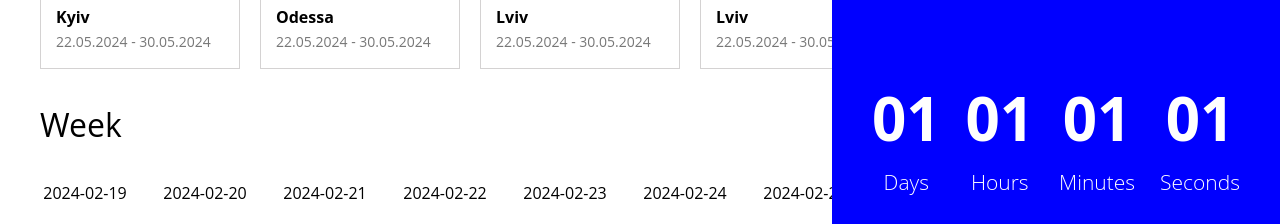
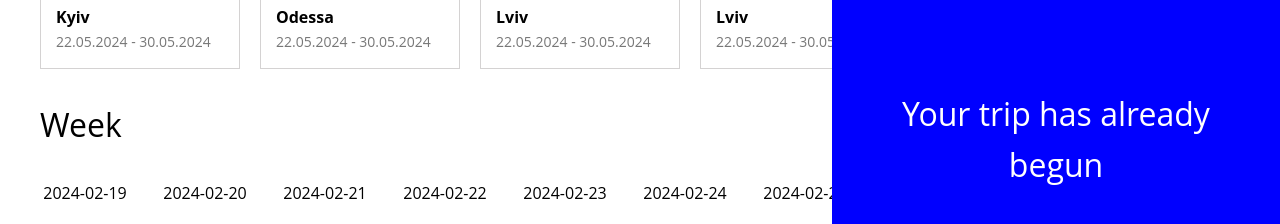
Before and after one commit to mifodiy/weather-app, a React (Create React App) app: page / in a window 1280 px wide. Shown: the part 455-679 px from the top of the page. Built offline with nearby package versions, Linux system fonts and the light colour scheme.

Commit message:
add logic to timer

```diff
--- a/src/Components/timer/Timer.css
+++ b/src/Components/timer/Timer.css
@@ -1,8 +1,17 @@
 .timer {
+	color: #fff;
+}
+
+.timer__message {
+	font-size: 32px;
+	font-weight: 500;
+	text-align: center;
+}
+
+.timer__list {
 	display: flex;
 	justify-content: space-between;
 	width: 100%;
-	color: #fff;
 }
 
 .timer__item {
--- a/src/Components/timer/Timer.js
+++ b/src/Components/timer/Timer.js
@@ -1,28 +1,56 @@
-import React from 'react'
+import React, { useEffect, useState } from 'react'
 import './Timer.css'
+import { getTimeToTimer } from '../../helpers/getTimeToTimer'
 
-const Timer = () => {
+const Timer = ({startDate}) => {
+	const [time, setTime] = useState(getTimeToTimer(startDate));
+	const {days, hours, minutes, seconds} = time;
+	const [isTripStarted, setIsTripStarted] = useState(false);
+	const isTimeExist = !days && !hours && !minutes && !seconds;
+
+	useEffect(() => {
+		if(!isTimeExist) {
+			setIsTripStarted(false)
+		} else {
+			setIsTripStarted(true)
+		}
+	}, [isTimeExist])
+
+	useEffect(() => {
+		const timer = setInterval(() => {
+			setTime(getTimeToTimer(startDate))
+		},1000)
+
+		return () => clearInterval(timer)
+	}, [startDate])
 
 	return (
-		<ul className='timer'>
+		<div className='timer'>{
+			isTripStarted ? (
+				<div className='timer__message'>Your trip has already begun</div>
+			) : (
+				<ul className='timer__list'>
 					<li className='timer__item'>
-				<span className='timer__num'>01</span>
+						<span className='timer__num'>{days}</span>
 						<span className='timer__label'>Days</span>
 					</li>
 					<li className='timer__item'>
-				<span className='timer__num'>01</span>
+						<span className='timer__num'>{hours}</span>
 						<span className='timer__label'>Hours</span>
 					</li>
 					<li className='timer__item'>
-				<span className='timer__num'>01</span>
+						<span className='timer__num'>{minutes}</span>
 						<span className='timer__label'>Minutes</span>
 					</li>
 					<li className='timer__item'>
-				<span className='timer__num'>01</span>
+						<span className='timer__num'>{seconds}</span>
 						<span className='timer__label'>Seconds</span>
 					</li>
 				</ul>
 			)
 		}
+		</div>
+	)
+}
 
 export default Timer
```
Lines whose indentation alone changed are shown as unchanged.
